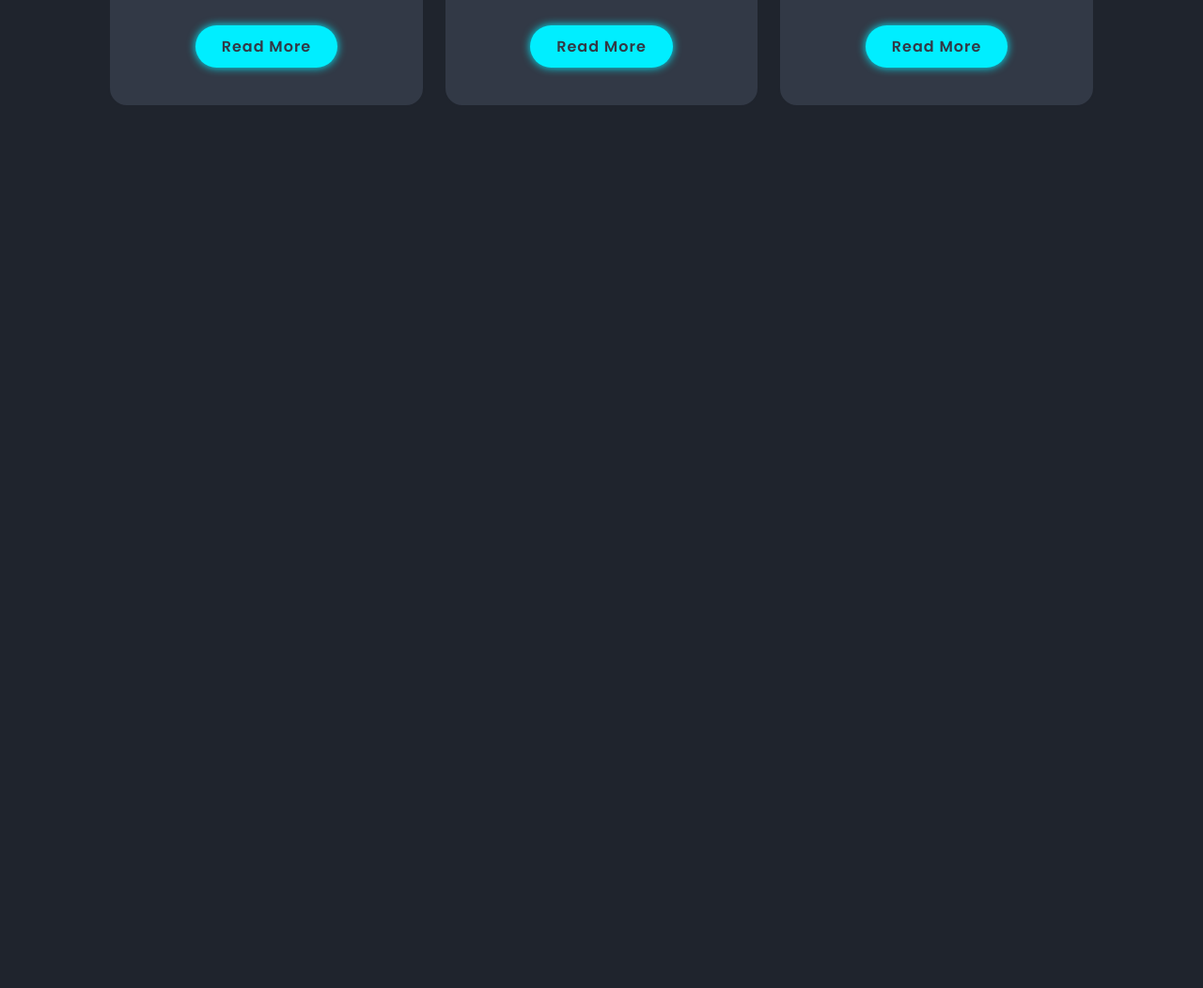
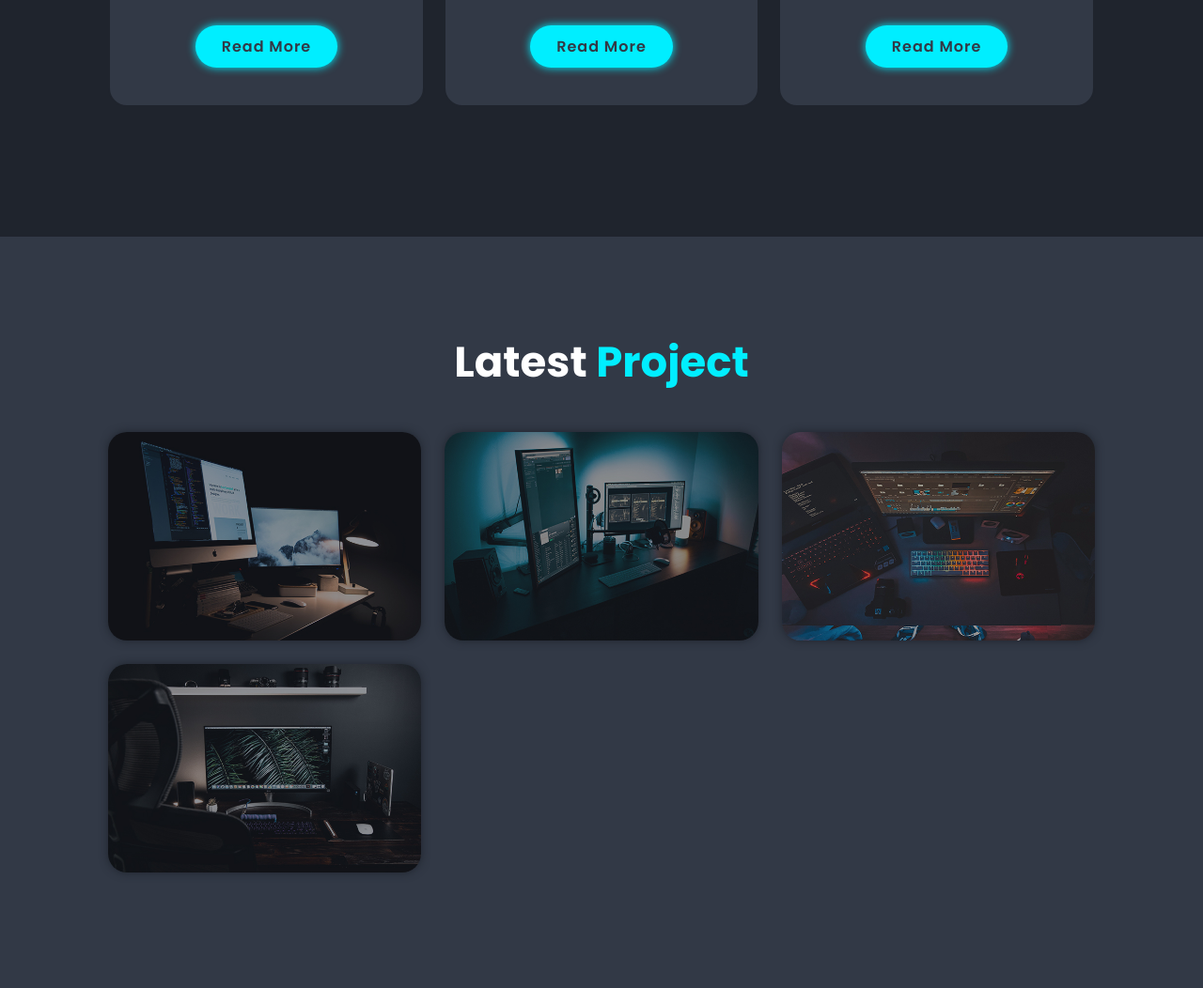
Before and after one commit to Alt-Anthony/firstWebTest, a plain HTML site: page index.html in a window 1280 px wide. Shown: the part 2148-3200 px from the top of the page at 94% size. Before the commit the page ends 2400 px from the top, so only its background shows below. Drawn offline with nearby package versions, Linux system fonts and the light colour scheme.

Commit message:
added portfolio section

```diff
--- a/css/style.css
+++ b/css/style.css
@@ -213,3 +213,83 @@ font-size: 2.6rem;
    font-size: 1.6rem;
    margin: 1rem 0 3rem;
 }
+
+.portfolio {
+   background: var(--second-bg-color);
+}
+
+.portfolio h2 {
+   margin-bottom: 4rem;
+
+}
+
+.portfolio-container {
+   display: grid;
+   grid-template-columns: repeat(3,1fr);
+   align-items: center;
+   gap: 2.5rem;
+}
+
+.portfolio-container .portfolio-box {
+   position: relative;
+   border-radius: 2rem;
+   box-shadow: 0 0 1rem var(--bg-color);
+   overflow: hidden;
+   display: flex;
+}
+
+.portfolio-box img {
+   width: 100%;
+   transition: .5s ease;
+
+}
+
+.portfolio-box:hover img {
+   transform: scale(1.1);
+}
+
+.portfolio-box .portfolio-layer {
+   position: absolute;
+   bottom: 0;
+   left: 0;
+   width: 100%;
+   height: 100%;
+   background: linear-gradient(rgba(0,0,0, .1), var(--main-color));
+   display: flex;
+   justify-content: center;
+   align-items: center;
+   flex-direction: column;
+   text-align: center;
+   padding: 0 4rem;
+   transform: translateY(100%);
+   transition: .5s ease;
+}
+
+.portfolio-box:hover .portfolio-layer {
+   transform: translateY(0);
+
+}
+
+.portfolio-layer h4 {
+   font-size: 3rem;
+}
+
+.portfolio-layer p {
+   font-size: 1.6rem;
+   margin: .3rem 0 1rem;
+}
+
+.portfolio-layer a {
+   display: inline-flex;
+   justify-content: center;
+   align-items: center;
+   width: 5rem;
+   height: 5rem;
+   background: var(--text-color);
+   border-radius: 50%;
+}
+
+.portfolio-layer a i {
+   font-size: 2rem;
+   color: var(--second-bg-color);
+}
--- a/index.html
+++ b/index.html
@@ -81,7 +81,7 @@
             <a href="#" class="btn">Read More</a>
          </div>
          <div class="services-box">
-            <i class='bx bxl-sketch' ></i>
+            <i class='bx bxl-sketch'></i>
             <h3>Web Developer 2</h3>
             <p>Lorem ipsum dolor sit amet consectetur adipisicing elit. Quam maiores saepe reiciendis possimus quia iure
                quidem. Sed quibusdam, ab iure accusantium illum enim esse asperiores soluta? Neque dignissimos error ut.
@@ -89,7 +89,7 @@
             <a href="#" class="btn">Read More</a>
          </div>
          <div class="services-box">
-            <i class='bx bxl-99designs' ></i>
+            <i class='bx bxl-99designs'></i>
             <h3>Web Developer 3</h3>
             <p>Lorem ipsum dolor sit amet consectetur adipisicing elit. Quam maiores saepe reiciendis possimus quia iure
                quidem. Sed quibusdam, ab iure accusantium illum enim esse asperiores soluta? Neque dignissimos error ut.
@@ -99,6 +99,49 @@
       </div>
    </section>
 
+   <!-- portfolio section design -->
+   <section class="portfolio" id="portfolio">
+      <h2 class="heading">Latest <span>Project</span></h2>
+      <div class="portfolio-container">
+         <div class="portfolio-box">
+            <img src="images/portfolio1.jpg" alt="">
+            <div class="portfolio-layer">
+               <h4> Web Design</h4>
+               <p>Lorem ipsum dolor sit amet, consectetur adipisicing elit. Accusamus, dignissimos.
+               </p>
+               <a href="#"><i class='bx bx-link'></i></a>
+            </div>
+         </div>
+         <div class="portfolio-box">
+            <img src="images/portfolio2.jpg" alt="">
+            <div class="portfolio-layer">
+               <h4> Web Design</h4>
+               <p>Lorem ipsum dolor sit amet consectetur adipisicing elit. Voluptas, minima.
+               </p>
+               <a href="#"><i class='bx bx-link'></i></a>
+            </div>
+         </div>
+         <div class="portfolio-box">
+            <img src="images/portfolio3.jpg" alt="">
+            <div class="portfolio-layer">
+               <h4> Web Design</h4>
+               <p>Lorem ipsum dolor sit amet, consectetur adipisicing elit. Aut, ea.
+               </p>
+               <a href="#"><i class='bx bx-link'></i></a>
+            </div>
+         </div>
+         <div class="portfolio-box">
+            <img src="images/portfolio4.jpg" alt="">
+            <div class="portfolio-layer">
+               <h4> Web Design</h4>
+               <p>Lorem ipsum dolor sit amet consectetur adipisicing elit. Tempora, voluptate.
+               </p>
+               <a href="#"><i class='bx bx-link'></i></a>
+            </div>
+         </div>
+      </div>
+   </section>
+
 </body>
 
 </html>
```
